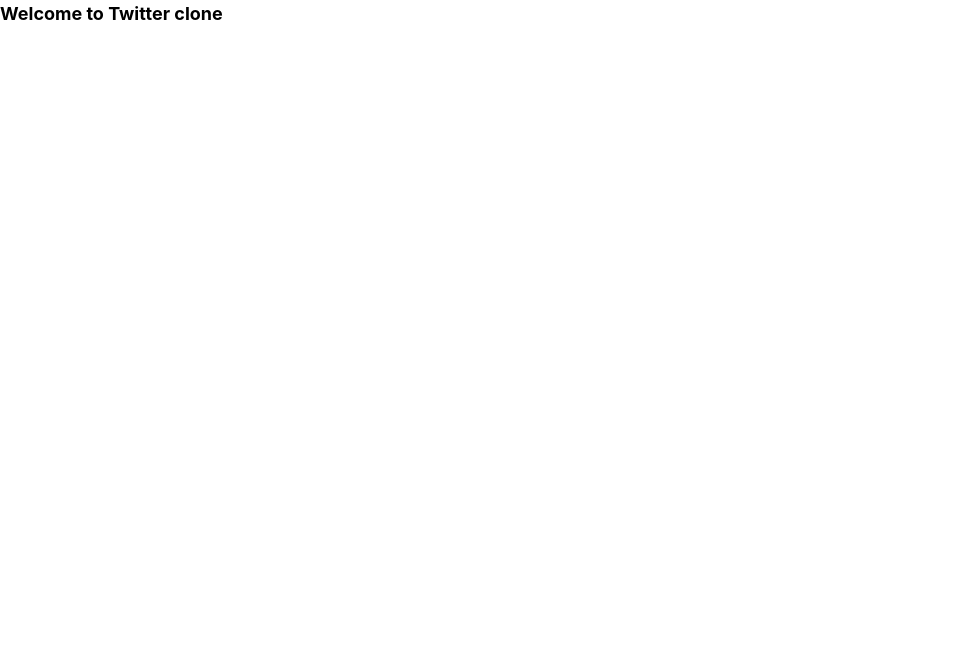
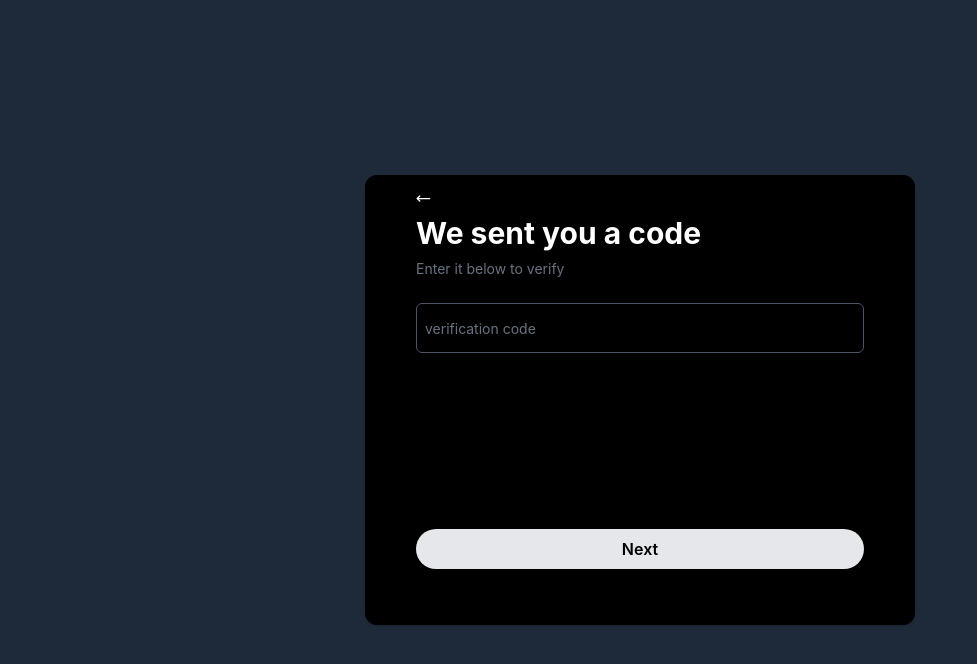
Before and after one commit to itcentralng/X-CloneFrontend, a React (Vite) app in the folder X-Clone/: page /signup in a window 1280 px wide. Shown: the top 664 px of the page, without its empty margins (0-977 px from the left). Built offline with nearby package versions, Linux system fonts and the light colour scheme.

Commit message:
build the step two for the signup multi page form with validation

```diff
--- a/X-Clone/package.json
+++ b/X-Clone/package.json
@@ -10,6 +10,7 @@
     "preview": "vite preview"
   },
   "dependencies": {
+    "lucide-react": "^0.544.0",
     "react": "^19.1.1",
     "react-dom": "^19.1.1"
   },
--- a/X-Clone/src/App.jsx
+++ b/X-Clone/src/App.jsx
@@ -1,10 +1,12 @@
-import Home from "./components/Home"
+import Home from "./components/Home";
+import SignUp from "./components/signUp";
+
 function App() {
-
-
   return (
     <>
-     <Home />
+   <SignUp />
+    {/*  <Home />  */}
+
     </>
   )
 }
--- /dev/null
+++ b/X-Clone/src/components/SignUp-steps/StepTwo.jsx
@@ -0,0 +1,60 @@
+import { useState } from "react"
+import { MoveLeft } from 'lucide-react';
+
+function StepTwo({formData, handleChange, prevStep, nextStep}) {
+  const [error, setError] = useState ({})
+  const validate = () => {
+    const error = {}
+    if (!formData.verificationCode) {
+      error.verificationCode = "Verification code is required"
+    } else if (!/^\d{6}$/.test(formData.verificationCode)) {
+      error.verificationCode = "code must be 6 digits"
+    }
+    return error
+  }
+    const handleNext = () => {
+      const verificationErrors = validate()
+      if (Object.keys (verificationErrors).length === 0) {
+        nextStep()
+      } else {
+        setError(verificationErrors)
+      }
+    }
+
+    const isDisabled = !formData.verificationCode
+
+  return (
+    <div>
+      <div className="">
+        <button onClick={prevStep} className="text-white pt-4 absolute"><MoveLeft size={15}/> </button>
+      </div>
+      <div className="py-4">
+        <div className="">
+        <h2 className="text-white md:text-3xl font-bold pt-6">We sent you a code</h2>
+        <p className="text-gray-500 text-sm py-2">Enter it below to verify{formData.email}</p>
+
+        <div className="py-4">
+        <input type="text"
+        name="verificationCode"
+        value={formData.verificationCode}
+        placeholder="verification code"
+        onChange={handleChange}
+        className="border border-gray-600 w-full h-[50px] p-2 rounded-md placeholder:text-gray-500 text-sm hover:border-blue-600 hover:placeholder:text-blue-600" />
+        {error.verificationCode && <p className="text-red-500 text-sm">{error.verificationCode}</p>}
+
+        </div>
+      </div>
+      </div>
+      <div className="flex justify-center mt-36">
+        <button onClick={handleNext}
+        disabled = {isDisabled}
+        className={`rounded-full p-2 font-semibold min-w-md hover:cursor-pointer ${isDisabled
+            ? "bg-gray-200 cursor-not-allowed" : "bg-white cursor-pointer"
+         }`}
+        >Next</button>
+      </div>
+    </div>
+  )
+}
+
+export default StepTwo
--- a/X-Clone/src/components/SignUp.jsx
+++ b/X-Clone/src/components/SignUp.jsx
@@ -15,7 +15,7 @@
     password: '',
   });
 
-  const [step, setStep] = useState(1);
+  const [step, setStep] = useState(2);
 
   const nextStep = () => setStep (step + 1)
   const prevStep = () => setStep (step - 1)
@@ -27,7 +27,7 @@
 
   return (
     <div className='w-full h-screen bg-gray-800 flex items-center justify-center'>
-      <div className="w-[550px] min-h-[450px] shadow bg-black rounded-xl flex flex-col justify-center items-center">
+      <div className="w-[550px] min-h-[450px] shadow bg-black rounded-xl">
          <div className="flex items-center justify-center">
       {step === 1 && (
         <StepOne
```
Also changed, not shown: 1 other file (tests, documents, lock files or other folders).
